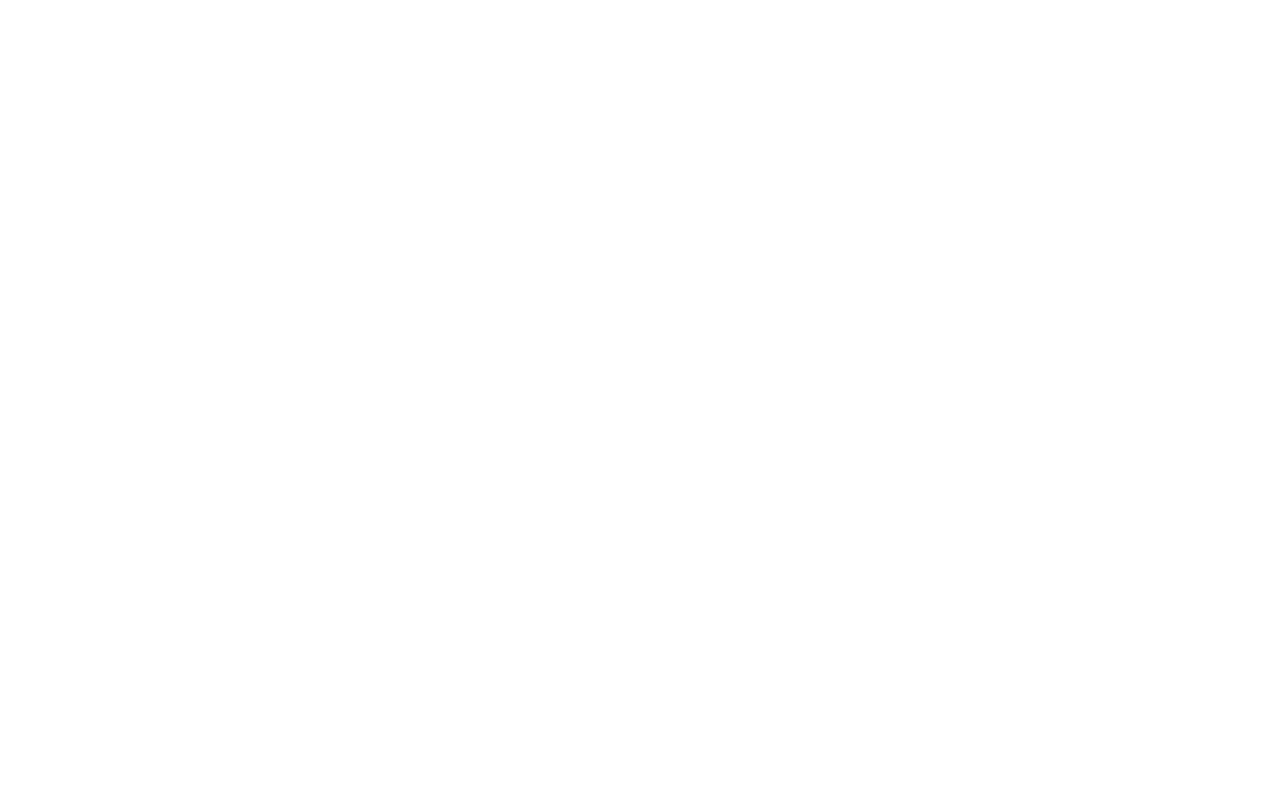
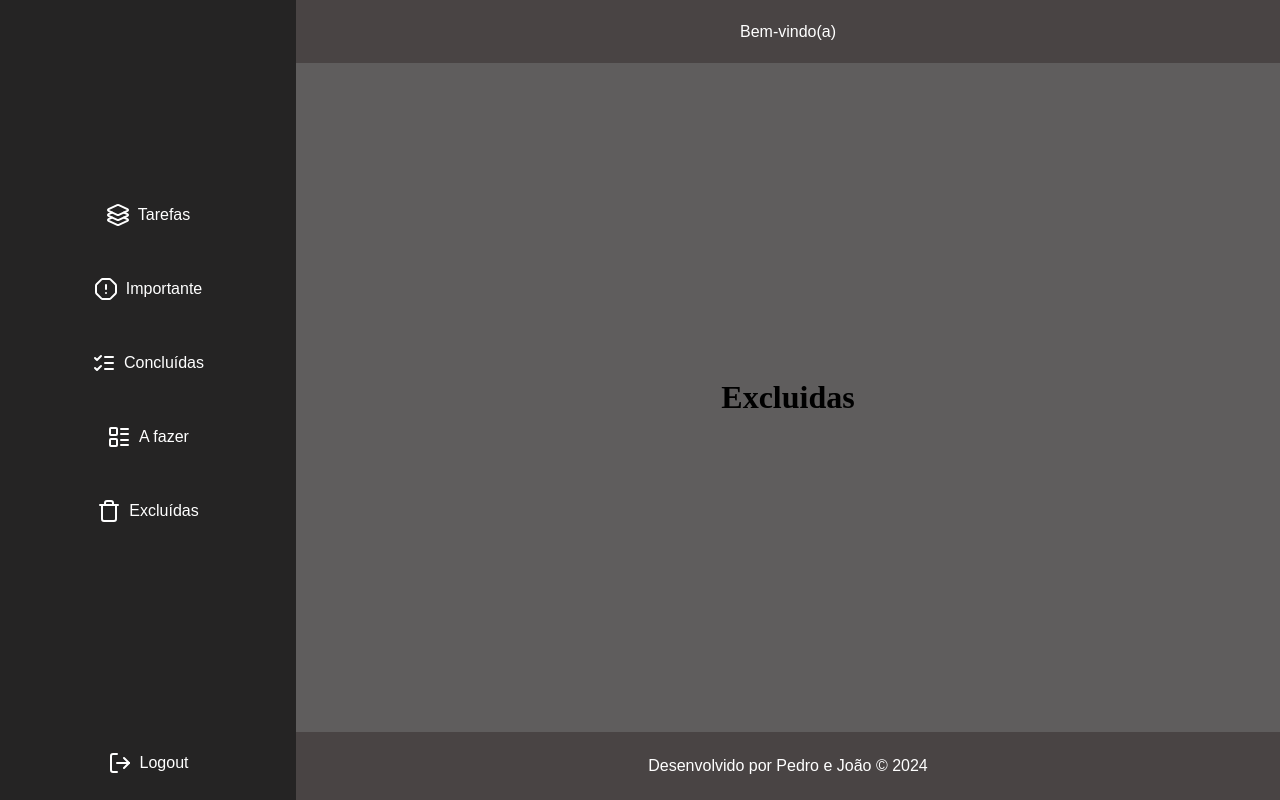
Before and after one commit to PedroSantana23/to-do, a React (Vite) app in the folder client/: page /excluidas in a window 1280 px wide. Before the commit this address had no page. Built offline with nearby package versions, Linux system fonts and the light colour scheme.

Commit message:
Estilos na SideBar

```diff
--- a/client/package.json
+++ b/client/package.json
@@ -11,6 +11,7 @@
   },
   "dependencies": {
     "axios": "^1.7.7",
+    "lucide-react": "^0.462.0",
     "react": "^18.3.1",
     "react-dom": "^18.3.1",
     "react-router-dom": "^6.27.0",
--- a/client/src/App.jsx
+++ b/client/src/App.jsx
@@ -6,6 +6,7 @@ import Tarefas from './pages/Tarefas'
 import Importante from './pages/Importante'
 import Concluidas from './pages/Concluidas'
 import AFazer from './pages/AFazer'
+import Excluidas from './pages/Excluidas'
 
 function App() {
   return (
@@ -19,6 +20,7 @@ function App() {
           <Route path="/importante" element={<Layout><Importante /></Layout>} />
           <Route path="/concluidas" element={<Layout><Concluidas /></Layout>} />
           <Route path="/afazer" element={<Layout><AFazer /></Layout>} />
+          <Route path="/excluidas" element={<Layout><Excluidas /></Layout>} />
         </Routes>
       </Router>
     </>
--- a/client/src/components/SideBar/index.jsx
+++ b/client/src/components/SideBar/index.jsx
@@ -1,5 +1,7 @@
+import React, { useState } from "react";
 import styled from "styled-components";
 import { Link } from "react-router-dom";
+import { Layers3, ListChecks, LayoutList, OctagonAlert, LogOut, Trash } from 'lucide-react';
 
 const SideBarContainer = styled.div`
     width: 20vw;
@@ -14,30 +16,52 @@ const SideBarContainer = styled.div`
     font-family: Arial, Helvetica, sans-serif;
 `;
 
+const MenuItemsContainer = styled.div`
+    display: flex;
+    flex-direction: column;
+    align-items: center;
+    flex-grow: 1;
+    justify-content: center;
+`;
+
 const MenuItem = styled(Link)`
-    color: #fff;
+    color: ${props => props.active ? '#252424' : '#fff'};
+    background-color: ${props => props.active ? '#fff' : 'transparent'};
     text-decoration: none;
-    margin: 20px 0;
+    margin: 15px;
     cursor: pointer;
     padding: 10px;
     border-radius: 4px;
-    width: 100%;
+    width: 350px;
     text-align: center;
+    display: flex;
+    align-items: center;
+    justify-content: center;
+    transition: 0.7s;
 
     &:hover {
         background-color: #fff;
         color: #252424;
-        transition: 0.7s;
+    }
+
+    svg {
+        margin-right: 8px; /* Add margin to the right of the icon */
     }
 `;
 
 const SideBar = () => {
+    const [activeItem, setActiveItem] = useState("");
+
     return (
         <SideBarContainer>
-            <MenuItem to="/tarefas">Tarefas</MenuItem>
-            <MenuItem to="/importante">Importante</MenuItem>
-            <MenuItem to="/concluidas">Concluídas</MenuItem>
-            <MenuItem to="/afazer">A fazer</MenuItem>
+            <MenuItemsContainer>
+                <MenuItem to="/tarefas" active={activeItem === "tarefas"} onClick={() => setActiveItem("tarefas")}><Layers3 />Tarefas</MenuItem>
+                <MenuItem to="/importante" active={activeItem === "importante"} onClick={() => setActiveItem("importante")}><OctagonAlert />Importante</MenuItem>
+                <MenuItem to="/concluidas" active={activeItem === "concluidas"} onClick={() => setActiveItem("concluidas")}><ListChecks />Concluídas</MenuItem>
+                <MenuItem to="/afazer" active={activeItem === "afazer"} onClick={() => setActiveItem("afazer")}><LayoutList />A fazer</MenuItem>
+                <MenuItem to="/excluidas" active={activeItem === "excluidas"} onClick={() => setActiveItem("excluidas")}><Trash />Excluídas</MenuItem>
+            </MenuItemsContainer>
+            <MenuItem to="/logout" onClick={() => setActiveItem("logout")}><LogOut />Logout</MenuItem>
         </SideBarContainer>
     );
 }
--- /dev/null
+++ b/client/src/pages/Excluidas/index.jsx
@@ -0,0 +1,15 @@
+import styled from 'styled-components';
+
+const ExcluidasContainer = styled.div`
+
+`
+
+const Excluidas = () => {
+    return (
+        <ExcluidasContainer>
+            <h1>Excluidas</h1>
+        </ExcluidasContainer>
+    );
+}
+
+export default Excluidas;
```
Also changed, not shown: 1 other file (tests, documents, lock files or other folders).
